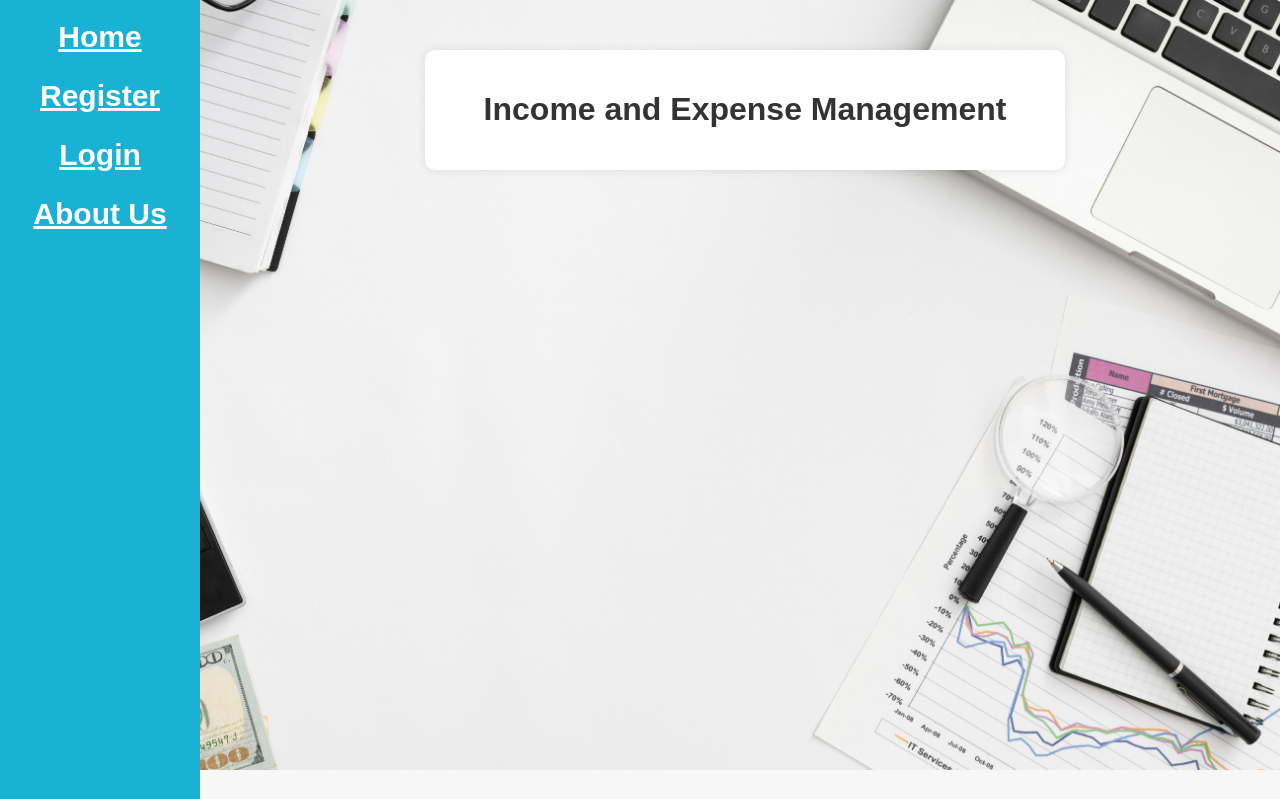
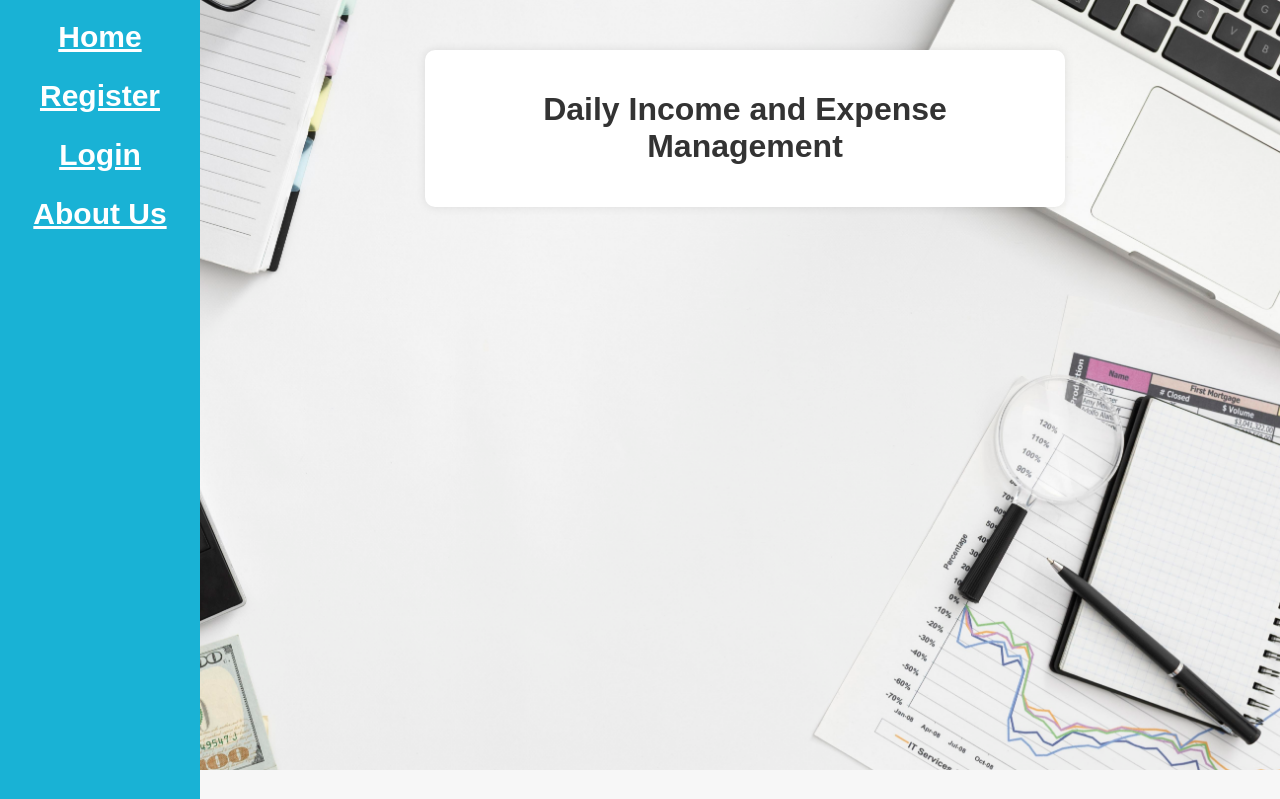
Before and after one commit to PDDeshmukh116/24devopsproject, a Django app: page / in a window 1280 px wide. Run offline with Django 3.2, Linux system fonts and the light colour scheme; data comes from the database, SQL or seed files in the repository.

Commit message:
app name change

```diff
--- a/account/templates/home.html
+++ b/account/templates/home.html
@@ -37,7 +37,7 @@
     }
 </style>
 <div class="container bg">
-    <h1>Income and Expense Management</h1>
+    <h1>Daily Income and Expense Management</h1>
     {% if user.is_authenticated %}
     <h2>Hello, {{ user }}!</h2>
         <div class="TotalBalance">
```
